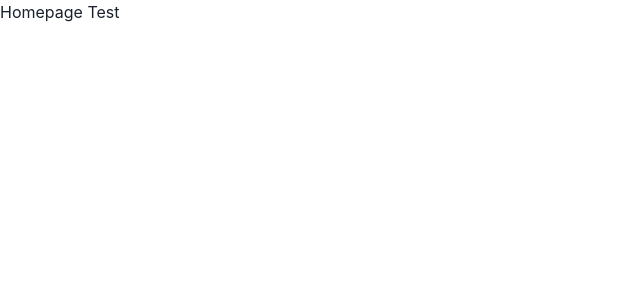
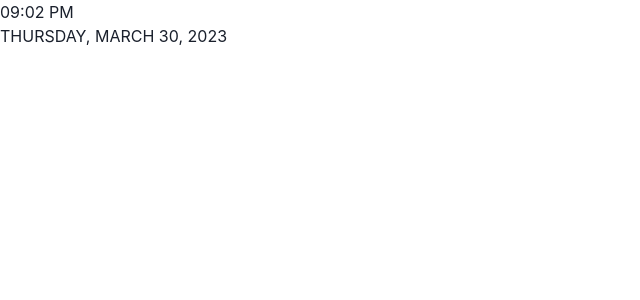
Before and after one commit to jeremiahcanlas/homepage-next, a Next.js app: page / in a window 1280 px wide. Shown: the top 300 px of the page, without its empty margins (0-640 px from the left). Built offline with nearby package versions, Linux system fonts and the light colour scheme.

Commit message:
added clock

```diff
--- a/package.json
+++ b/package.json
@@ -15,6 +15,7 @@
     "@types/node": "18.15.11",
     "@types/react": "18.0.31",
     "@types/react-dom": "18.0.11",
+    "axios": "^1.3.4",
     "eslint": "8.37.0",
     "eslint-config-next": "13.2.4",
     "framer-motion": "^6.5.1",
--- /dev/null
+++ b/src/components/Clock/index.tsx
@@ -0,0 +1,38 @@
+import React, { useEffect, useState } from "react";
+
+const Clock = () => {
+  const [time, setTime] = useState(new Date());
+
+  //   TODO: need to figure out which type
+  const tick: any = () => {
+    setInterval(() => {
+      setTime(new Date());
+    }, 1000);
+  };
+
+  useEffect(() => {
+    tick();
+    return () => {
+      clearInterval(tick);
+    };
+  }, [time]);
+
+  const currentTime = time.toLocaleString("en-US", {
+    hour: "2-digit",
+    minute: "numeric",
+    hour12: true,
+  });
+
+  const currentDate = time
+    .toLocaleString("en-US", { dateStyle: "full" })
+    .toUpperCase();
+
+  return (
+    <div>
+      <h1>{currentTime}</h1>
+      <h2>{currentDate}</h2>
+    </div>
+  );
+};
+
+export default Clock;
--- a/src/components/Mainpage/index.tsx
+++ b/src/components/Mainpage/index.tsx
@@ -1,9 +1,10 @@
 import { Box, Text } from "@chakra-ui/react";
+import Clock from "../Clock";
 
 const Mainpage = () => {
   return (
     <Box>
-      <Text>Homepage Test</Text>
+      <Clock />
     </Box>
   );
 };
```
Also changed, not shown: 2 other files (tests, documents, lock files or other folders).
